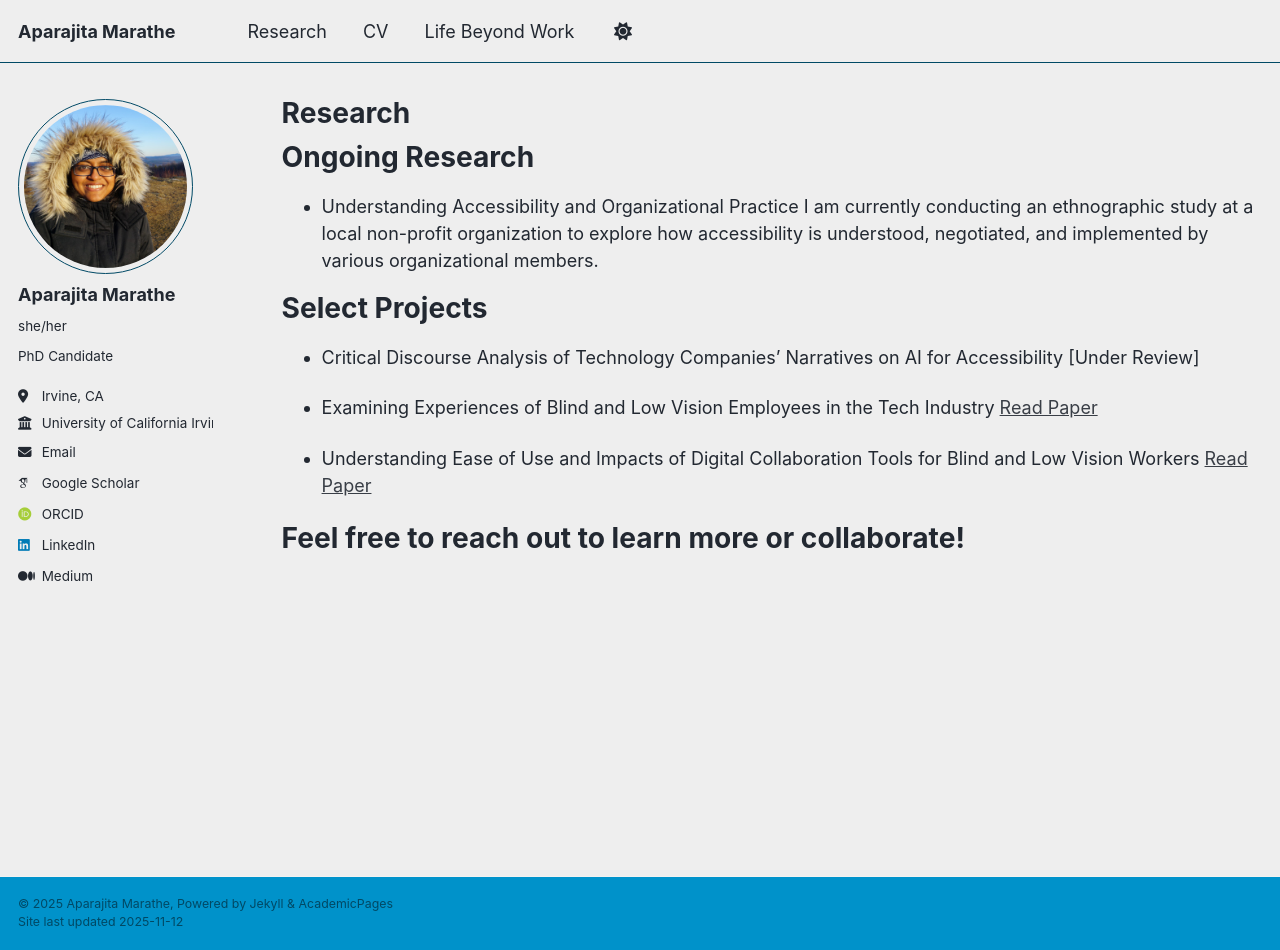
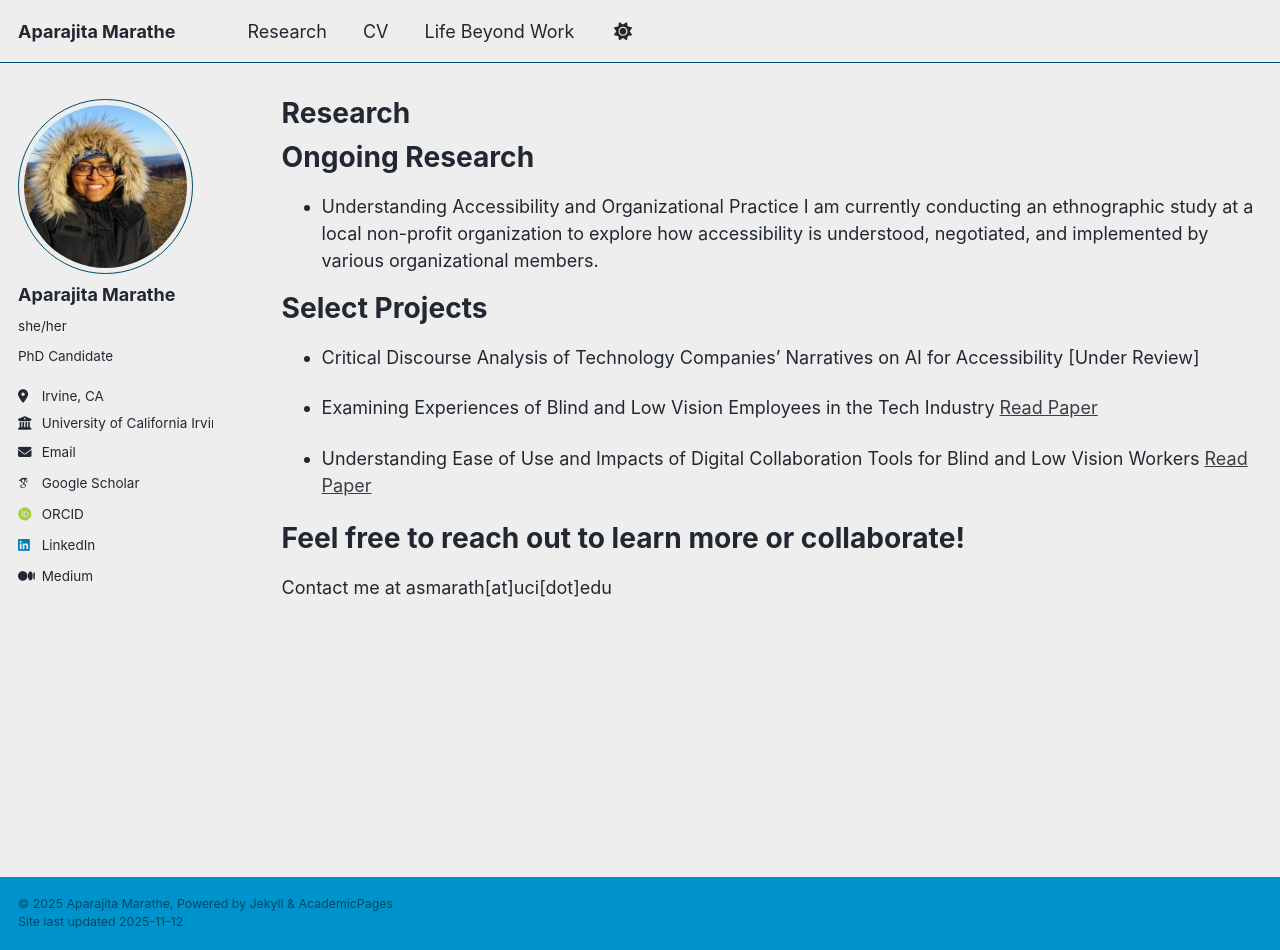
Before and after one commit to aparajitamarathe/aparajitamarathe.github.io, a Jekyll site: the page built from _pages/research.md, in a window 1280 px wide and 950 px high. Built offline with Jekyll 4.4.1, drawn with Linux system fonts in a browser that asks for light colours; some web fonts are replaced.

Commit message:
Add contact information to research page
Added contact information for collaboration inquiries.

```diff
--- a/_pages/research.md
+++ b/_pages/research.md
@@ -22,3 +22,4 @@ Select Projects
 
 Feel free to reach out to learn more or collaborate!
 ======
+Contact me at asmarath[at]uci[dot]edu
```
